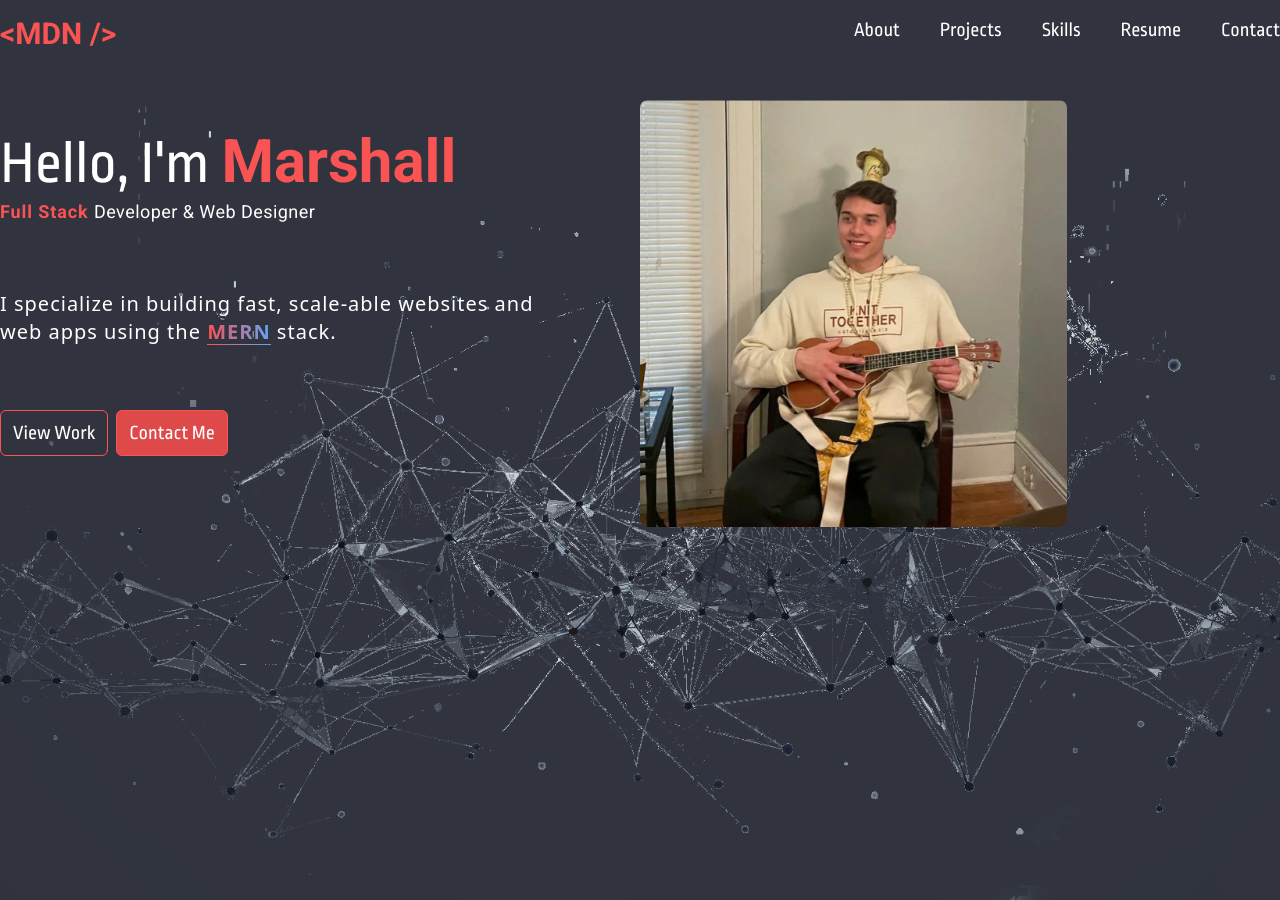
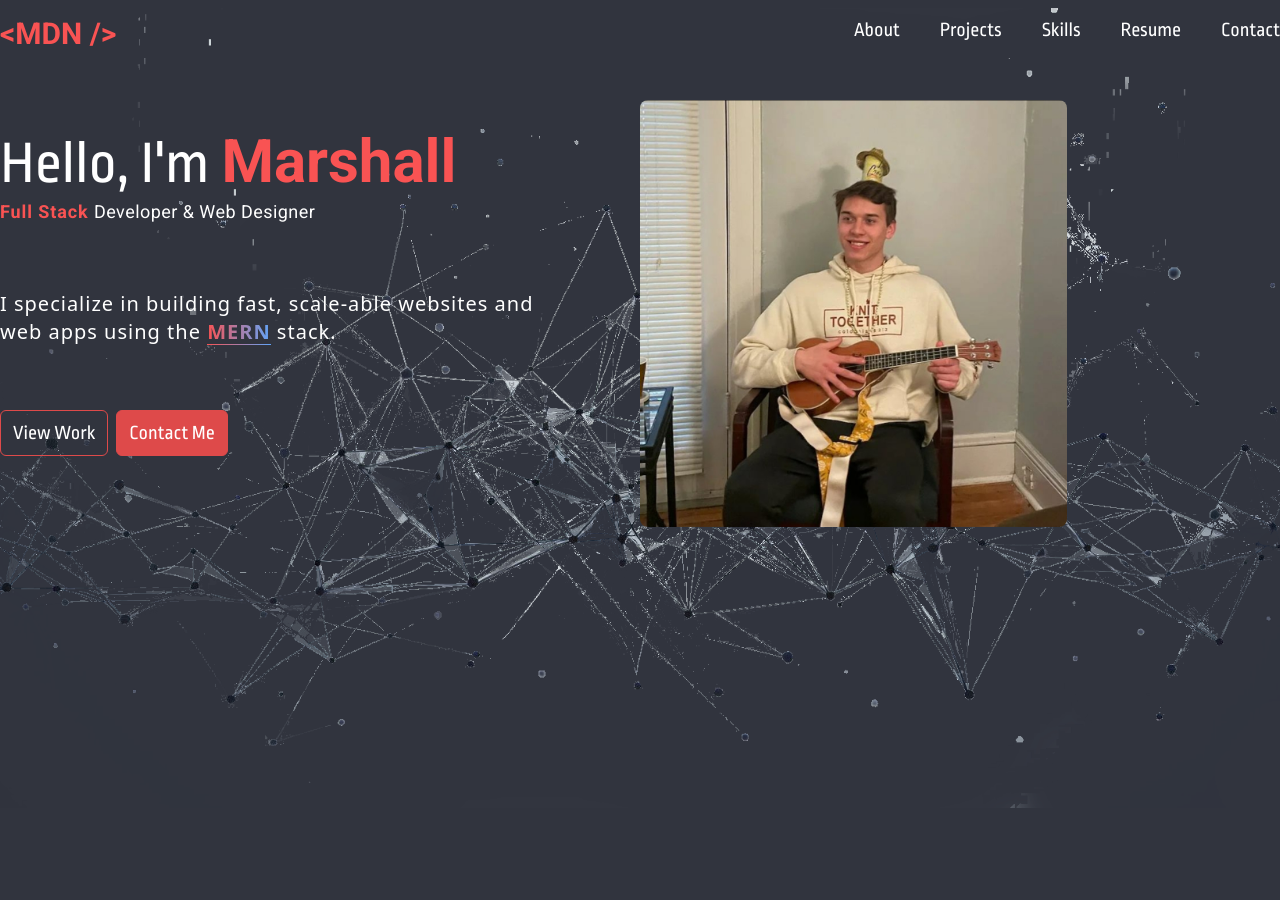
Before and after one commit to MarshallNickolauson/portfolio-website, a React (Vite) app: page / in a window 1280 px wide. After the commit the page ends 808 px from the top, so only its background shows below. Built offline with nearby package versions, Linux system fonts and the light colour scheme.

Commit message:
moved bg pic

```diff
--- a/src/App.jsx
+++ b/src/App.jsx
@@ -1,16 +1,20 @@
 import HeroSection from "./components/HeroSection"
 import Navbar from "./components/Navbar"
+import backgroundImage from './assets/img/hero-background.png'
 
 function App() {
 
   return (
-    <>
+    <div
+      className='bg-cover bg-center bg-no-repeat h-screen'
+      style={{ backgroundImage: `url(${backgroundImage})` }}
+    >
       {/* <h1 className="text-white">The quick brown fox jumps over the lazy dog. </h1>
       <h1 className="text-mainOrange font-roboto font-bold">The quick brown fox jumps over the lazy dog. </h1>
       <h1 className="text-mainOrange font-ropa">The quick brown fox jumps over the lazy dog. </h1> */}
       <Navbar />
       <HeroSection />
-    </>
+    </div>
   )
 }
 
--- a/src/components/HeroSection.jsx
+++ b/src/components/HeroSection.jsx
@@ -13,10 +13,7 @@ const HeroSection = () => {
     }, []);
 
     return (
-        <div
-            className='mt-10 bg-cover bg-center bg-no-repeat h-screen'
-            style={{ backgroundImage: `url(${backgroundImage})` }}
-        >
+        <div className='mt-10'>
             <div className='container mx-auto'>
                 <div className={`flex flex-row justify-between items-center transition-all duration-1000 transform ${isVisible ? 'opacity-100 translate-y-0' : 'opacity-0 translate-y-8'}`}>
                     <div className={`space-y-16 mb-10 flex-1`}>
@@ -26,10 +23,10 @@ const HeroSection = () => {
                         </div>
                         <p className='text-white tracking-wider text-xl'>I specialize in building fast, scale-able websites and <br /> web apps using the <span className='relative font-bold tracking-wider bg-gradient-to-r from-mainOrange to-blue-400 bg-clip-text text-transparent hover:cursor-pointer'>MERN<span className="absolute left-0 bottom-0 w-full h-[1px] bg-gradient-to-r from-mainOrange to-blue-400"></span></span> stack.</p>
                         <div className='flex flex-row space-x-2'>
-                            <button className='font-ropa text-xl text-white px-3 py-2 border border-mainOrange rounded-md hover:bg-mainOrange transition duration-100'>
+                            <button className='font-ropa text-xl text-white px-3 py-2 border border-mainOrangeDark rounded-md hover:bg-mainOrangeDark transition duration-100'>
                                 View Work
                             </button>
-                            <button className='font-ropa text-xl text-white px-3 py-2 border border-mainOrange rounded-md bg-mainOrangeDark hover:bg-mainOrange transition duration-100'>
+                            <button className='font-ropa text-xl text-white px-3 py-2 border border-mainOrangeDark rounded-md bg-mainOrangeDark hover:bg-mainOrange transition duration-100'>
                                 Contact Me
                             </button>
                         </div>
```
